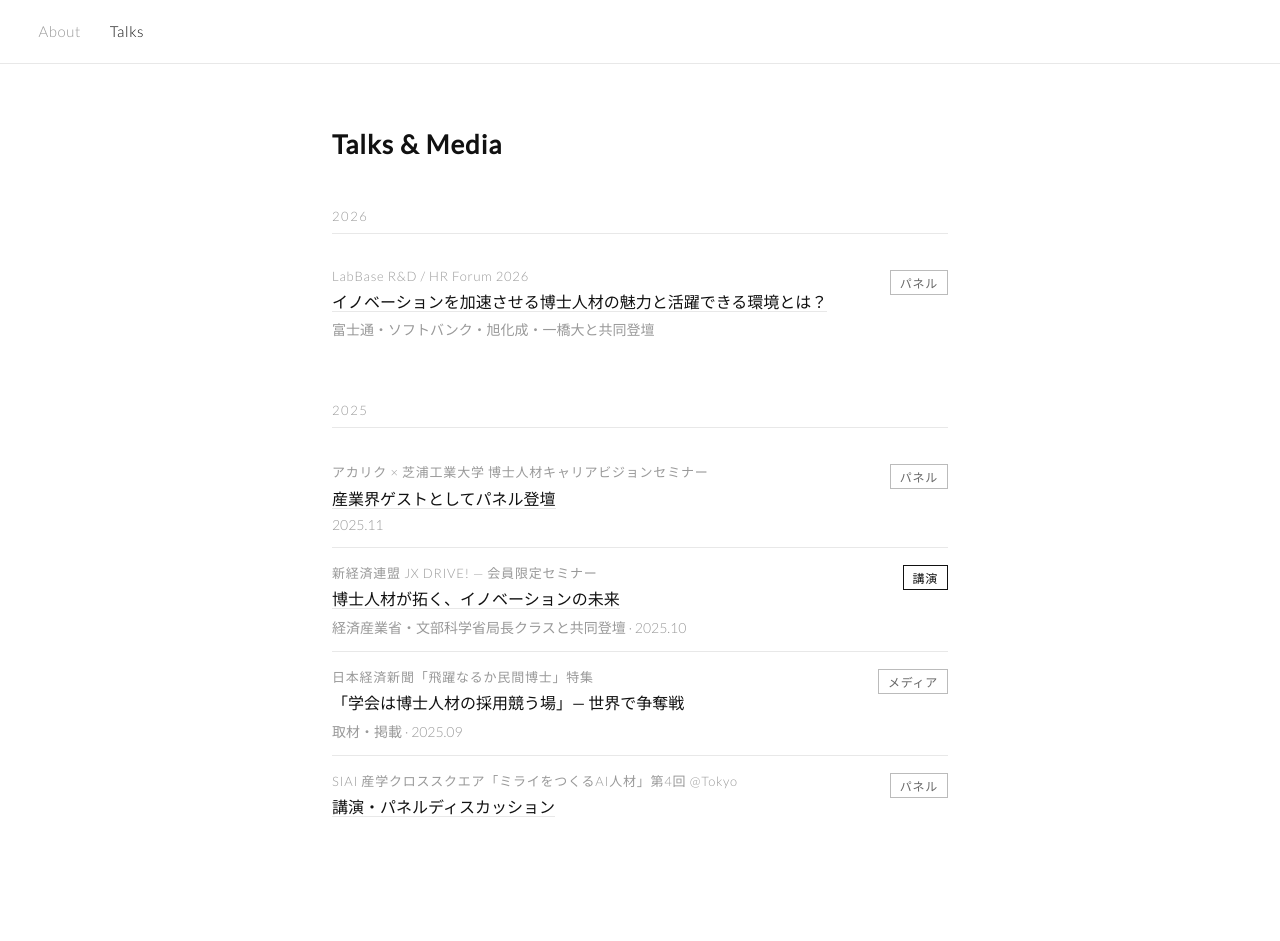
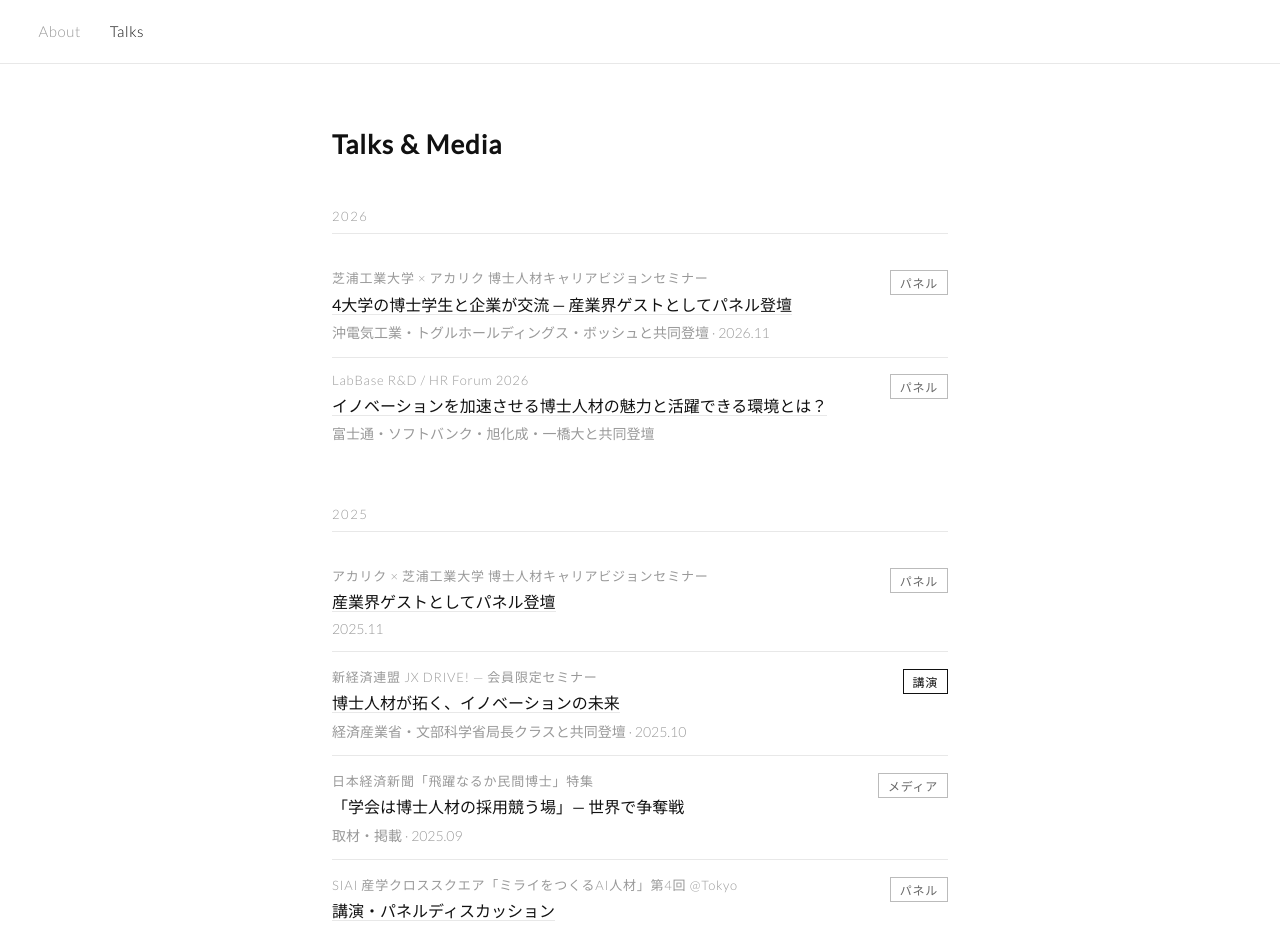
Before and after one commit to kyo-m0603/kyo-m0603.github.io, a plain HTML site: page talks.html in a window 1280 px wide. Shown: the top 941 px of the page. Drawn offline with Linux system fonts and the light colour scheme.

Commit message:
Add Shibaura Tech career vision seminar (2026.11) to talks
Co-Authored-By: Claude Opus 5.5 <noreply@anthropic.com>

```diff
--- a/talks.html
+++ b/talks.html
@@ -52,6 +52,14 @@
     <div class="year">2026</div>
     <div class="talk">
       <div>
+        <div class="talk-event">芝浦工業大学 × アカリク 博士人材キャリアビジョンセミナー</div>
+        <div class="talk-title"><a href="https://www.shibaura-it.ac.jp/headline/detail/20261106-7423.html" target="_blank">4大学の博士学生と企業が交流 — 産業界ゲストとしてパネル登壇</a></div>
+        <div class="talk-sub">沖電気工業・トグルホールディングス・ボッシュと共同登壇 · 2026.11</div>
+      </div>
+      <span class="badge b-panel">パネル</span>
+    </div>
+    <div class="talk">
+      <div>
         <div class="talk-event">LabBase R&amp;D / HR Forum 2026</div>
         <div class="talk-title"><a href="https://business.labbase.jp/labbase-rd-hr-forum-202603/" target="_blank">イノベーションを加速させる博士人材の魅力と活躍できる環境とは？</a></div>
         <div class="talk-sub">富士通・ソフトバンク・旭化成・一橋大と共同登壇</div>
```
